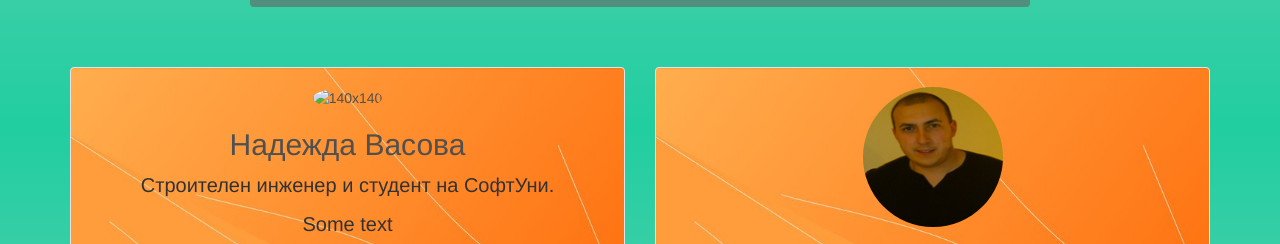
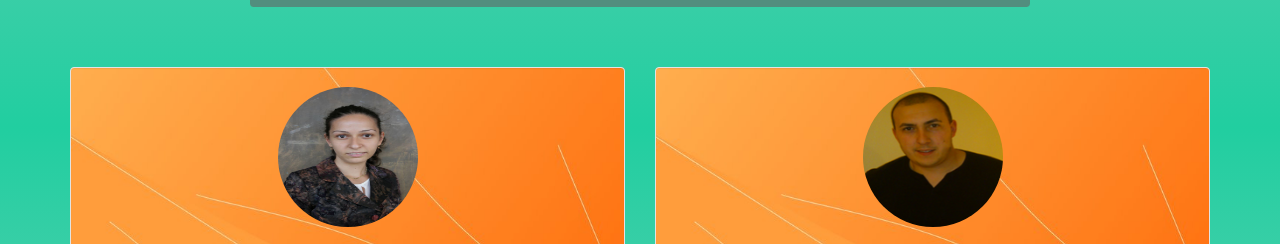
Before and after one commit to Samuil-Petrov/TeamKatla, a plain HTML site: page TeamProject - Katla/about-us.html in a window 1280 px wide. Shown: the part 853-1097 px from the top of the page. Drawn offline with nearby package versions, Linux system fonts and the light colour scheme.

Commit message:
Added NadejdaVasova.jpg

```diff
--- a/TeamProject - Katla/about-us.html
+++ b/TeamProject - Katla/about-us.html
@@ -33,10 +33,10 @@
             <div class="row">
                 <div class="col-lg-6 col-md-6">
                     <div class="well">
-                        <img class="img-circle circle-size image-border" data-src="holder.js/140x140" alt="140x140" src="">
+                        <img class="img-circle circle-size image-border" data-src="holder.js/140x140" alt="140x140" src="images/NadejdaVasova.jpg">
                         <h2>Надежда Васова</h2>
                         <p>Строителен инженер и студент на СофтУни.</p>
-                        <p>Some text</p>
+                        <p class="italic">Каквото и да правиш не се предавай</p>
                         <a href=""><img src="images/blog-word.jpg" alt="blog" class="img-circle circle-size"/></a>
                         <a href="https://github.com/nadezhda-vassova" target="_blank"><img src="images/git.jpg" alt="git" class="img-circle circle-size"/></a>
                     </div>
```
Also changed, not shown: TeamProject - Katla/images/NadejdaVasova.jpg (added).
